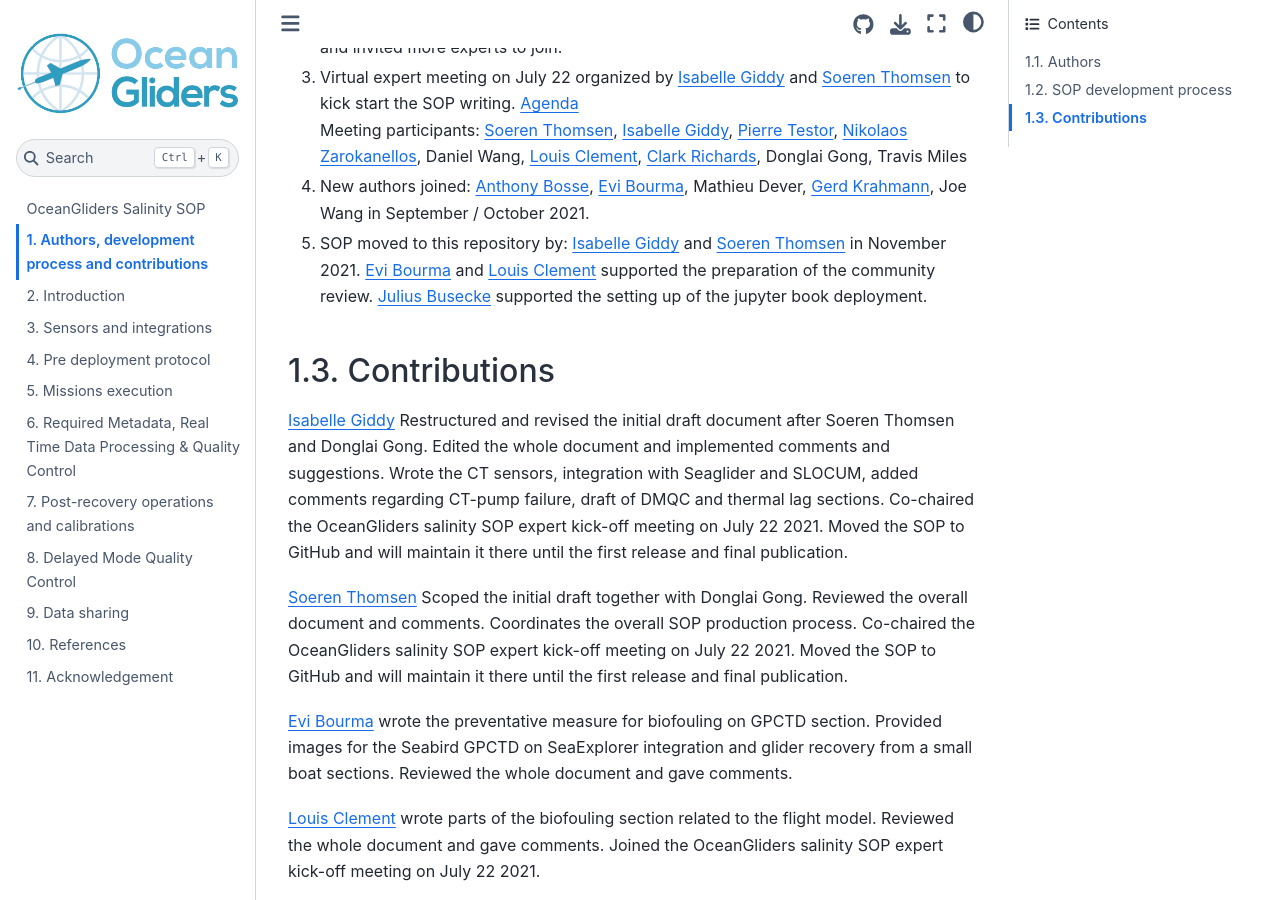
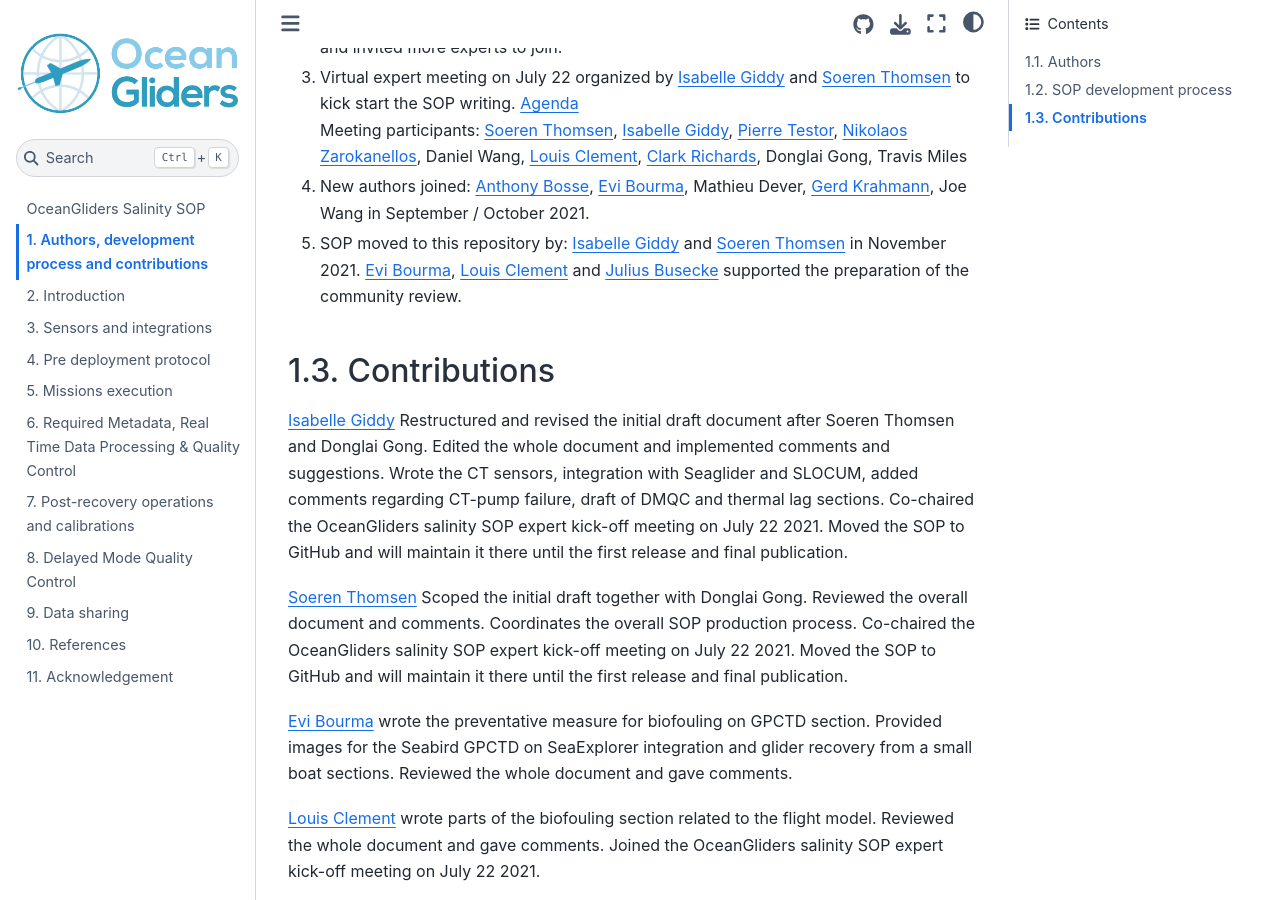
Before and after one commit to OceanGlidersCommunity/Salinity_SOP, a Jupyter Book: the page built from sections/authors_SOP_development_process.md, in a window 1280 px wide and 900 px high, scrolled down 1159 px. Built offline with Jupyter Book 1.0.4 settings and Sphinx 7.4.7 and the Sphinx Book theme 1.1.4, drawn with Linux system fonts in a browser that asks for light colours; some of the changed text lies outside the part shown.

Commit message:
update JB contribution
I reorganised this a bit to keep the process description as short as possible.

```diff
--- a/sections/authors_SOP_development_process.md
+++ b/sections/authors_SOP_development_process.md
@@ -32,7 +32,7 @@ Meeting participants: [Soeren Thomsen](https://github.com/soerenthomsen), [Isabe
 
 4) New authors joined: [Anthony Bosse](https://github.com/AnthonyBosse), [Evi Bourma](https://github.com/evibourma), Mathieu Dever, [Gerd Krahmann](https://github.com/gkrahmann), Joe Wang in September / October 2021.
 
-5) SOP moved to this repository by: [Isabelle Giddy](https://github.com/patricialg) and [Soeren Thomsen](https://github.com/soerenthomsen) in November 2021. [Evi Bourma](https://github.com/evibourma) and [Louis Clement](https://github.com/LouClement) supported the preparation of the community review. [Julius Busecke](https://github.com/jbusecke) supported the setting up of the jupyter book deployment.
+5) SOP moved to this repository by: [Isabelle Giddy](https://github.com/patricialg) and [Soeren Thomsen](https://github.com/soerenthomsen) in November 2021. [Evi Bourma](https://github.com/evibourma), [Louis Clement](https://github.com/LouClement) and [Julius Busecke](https://github.com/jbusecke) supported the preparation of the community review.
 
 ## Contributions
 
```
Also changed, not shown: other parts of sections/authors_SOP_development_process.md (+2 -0 lines).
